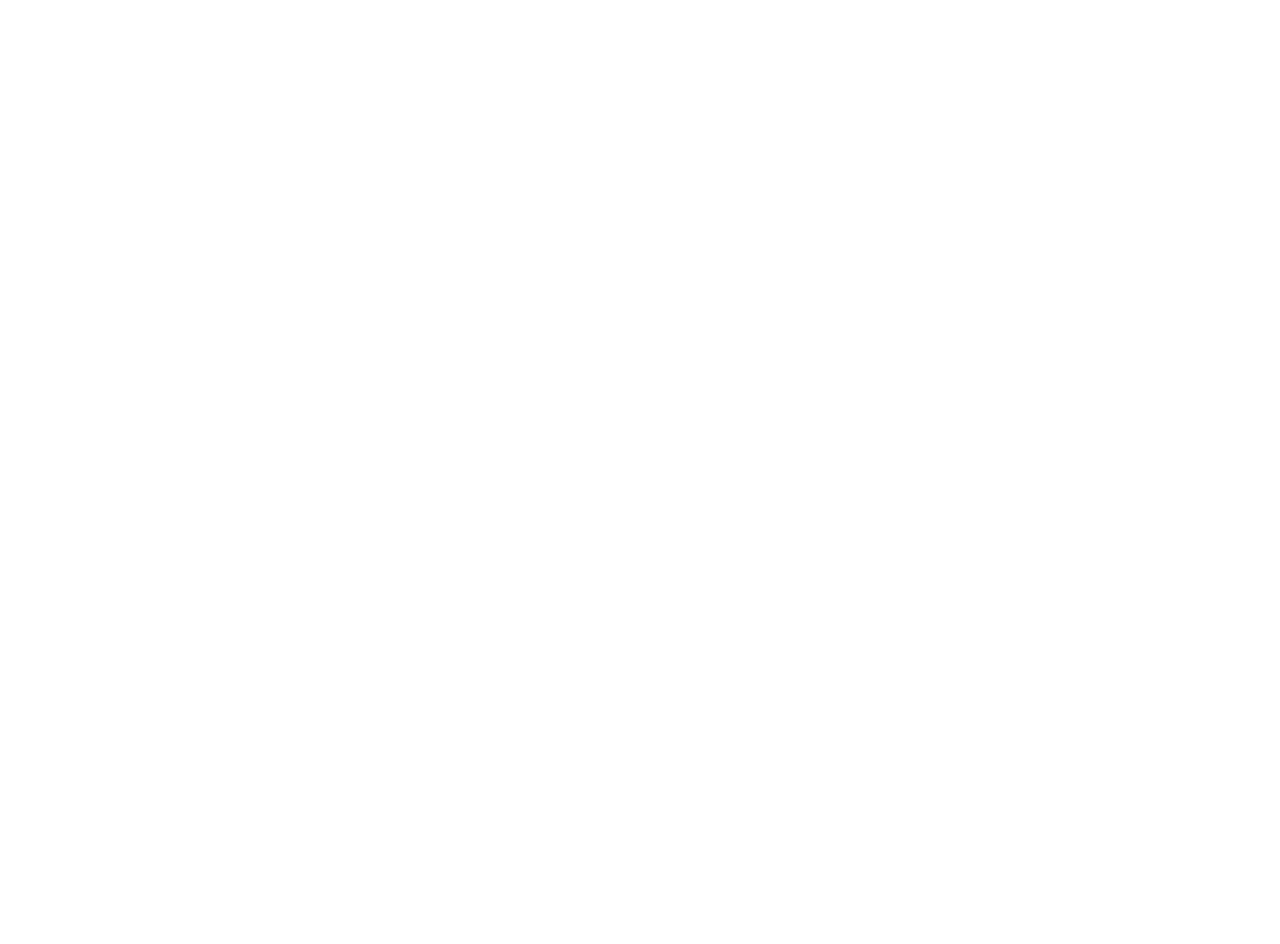
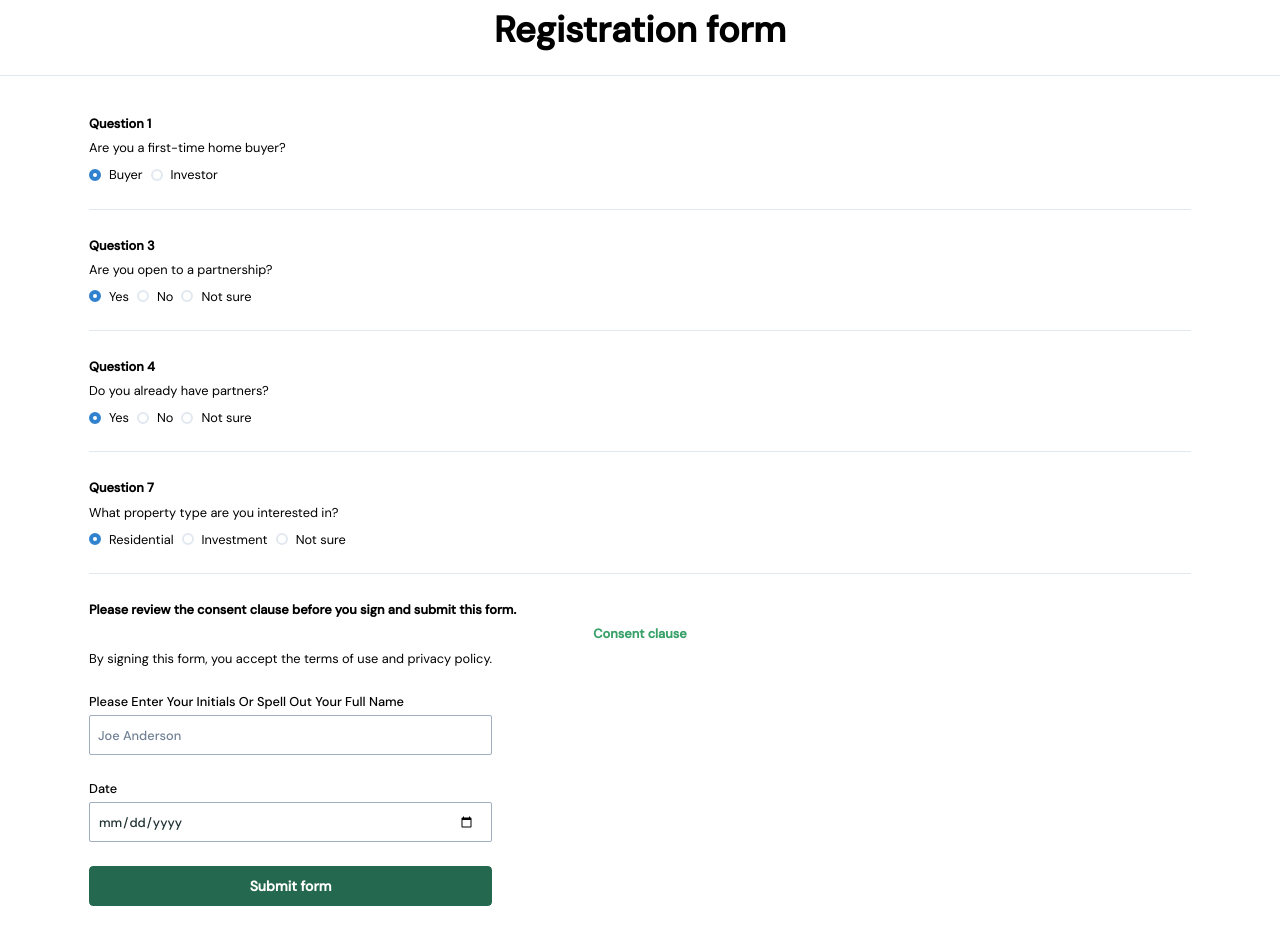
Before and after one commit to OkoloJohnbosco/merge2own.dashboard.co, a React (Vite) app: page /onboarding in a window 1280 px wide. Before the commit this address had no page. Shown: the part 124-1068 px from the top of the page. Before the commit the page ends 800 px from the top, so only its background shows below. Built offline with nearby package versions, Linux system fonts and the light colour scheme.

Commit message:
feat: half way through onboarding flow

```diff
--- a/src/App.tsx
+++ b/src/App.tsx
@@ -9,6 +9,7 @@
 import Register from "./modules/auth/register";
 import SuccessPage from "./modules/auth/success";
 import Home from "./modules/home";
+import OnboardingPage from "./modules/onbaord";
 
 function App() {
   return (
@@ -22,6 +23,7 @@
 
       <Route element={<OnBoardLayout />}>
         <Route path="register/success" element={<SuccessPage />} />
+        <Route path="onboarding" element={<OnboardingPage />} />
       </Route>
     </Routes>
   );
--- a/src/components/section/index.tsx
+++ b/src/components/section/index.tsx
@@ -2,7 +2,7 @@
 
 function Section({ children, ...props }: StackProps) {
   return (
-    <Stack w="full" maxW="1200px" mx="auto" px={{ base: 4, md: 6 }} {...props}>
+    <Stack w="full" maxW="1150px" mx="auto" px={{ base: 4, md: 6 }} {...props}>
       {children}
     </Stack>
   );
--- a/src/lib/theme/components.ts
+++ b/src/lib/theme/components.ts
@@ -55,7 +55,7 @@
         color: "white",
         fontSize: "nm",
         // px: "40px",
-        rounded: "1px",
+        rounded: "4px",
         height: "40px",
         _hover: {
           _disabled: {
@@ -72,7 +72,7 @@
         color: "brand.darkest",
         fontSize: "nm",
         // px: "40px",
-        rounded: "1px",
+        rounded: "4px",
         height: "40px",
         _hover: {
           _disabled: {
--- a/src/modules/auth/forget-passowrd/index.tsx
+++ b/src/modules/auth/forget-passowrd/index.tsx
@@ -71,7 +71,7 @@
             />
           </Stack>
 
-          <Button variant="primary" w="full" type="submit" data-testid="login">
+          <Button variant="primary" w="full" type="submit">
             Reset Password
           </Button>
         </Stack>
--- a/src/modules/auth/login/index.tsx
+++ b/src/modules/auth/login/index.tsx
@@ -89,7 +89,7 @@
             />
           </Stack>
 
-          <Button variant="primary" w="full" type="submit" data-testid="login">
+          <Button variant="primary" w="full" type="submit">
             Sign in
           </Button>
         </Stack>
--- a/src/modules/auth/register/index.tsx
+++ b/src/modules/auth/register/index.tsx
@@ -135,7 +135,7 @@
               </Stack>
             </RadioGroup>
           </Stack>
-          <Button variant="primary" w="full" type="submit" data-testid="login">
+          <Button variant="primary" w="full" type="submit">
             Create an account
           </Button>
         </Stack>
--- a/src/modules/auth/success/index.tsx
+++ b/src/modules/auth/success/index.tsx
@@ -23,7 +23,7 @@
         minH="calc(100vh - 82px)"
         bg="white"
       >
-        <Section h="full" py={10} justifyContent="center">
+        <Section h="full" py={10} justifyContent="center" maxW="550px">
           <Box maxW="200px" pb={4}>
             <Image src={tickImg} alt="" />
           </Box>
--- /dev/null
+++ b/src/modules/onbaord/index.tsx
@@ -0,0 +1,118 @@
+import CustomInput from "@/components/input";
+import Section from "@/components/section";
+import {
+  Button,
+  Heading,
+  Radio,
+  RadioGroup,
+  Stack,
+  Text,
+} from "@chakra-ui/react";
+import React from "react";
+
+function OnboardingPage() {
+  const [value, setValue] = React.useState("1");
+
+  return (
+    <Stack spacing={10} pb={10}>
+      <Stack py={6} borderBottom="1px solid" borderColor="gray.200">
+        <Section textAlign="center">
+          <Text>Onboarding</Text>
+          <Heading>Registration form</Heading>
+        </Section>
+      </Stack>
+      <Stack>
+        <Section spacing={7}>
+          {/* Question 1 */}
+          <Stack pb={6} borderBottom="1px solid" borderColor="gray.200">
+            <Heading fontSize="sm">Question 1</Heading>
+            <Text>Are you a first-time home buyer?</Text>
+            <RadioGroup size="sm" onChange={setValue} value={value}>
+              <Stack direction="row">
+                <Radio value="1">Buyer</Radio>
+                <Radio value="2">Investor</Radio>
+              </Stack>
+            </RadioGroup>
+          </Stack>
+
+          {/* Question 3 */}
+          <Stack pb={6} borderBottom="1px solid" borderColor="gray.200">
+            <Heading fontSize="sm">Question 3</Heading>
+            <Text>Are you open to a partnership?</Text>
+            <RadioGroup size="sm" onChange={setValue} value={value}>
+              <Stack direction="row">
+                <Radio value="1">Yes</Radio>
+                <Radio value="2">No</Radio>
+                <Radio value="2">Not sure</Radio>
+              </Stack>
+            </RadioGroup>
+          </Stack>
+
+          {/* Question 4 */}
+          <Stack pb={6} borderBottom="1px solid" borderColor="gray.200">
+            <Heading fontSize="sm">Question 4</Heading>
+            <Text>Do you already have partners?</Text>
+            <RadioGroup size="sm" onChange={setValue} value={value}>
+              <Stack direction="row">
+                <Radio value="1">Yes</Radio>
+                <Radio value="2">No</Radio>
+                <Radio value="2">Not sure</Radio>
+              </Stack>
+            </RadioGroup>
+          </Stack>
+
+          {/* Question 7 */}
+          <Stack pb={6} borderBottom="1px solid" borderColor="gray.200">
+            <Heading fontSize="sm">Question 7</Heading>
+            <Text>What property type are you interested in?</Text>
+            <RadioGroup size="sm" onChange={setValue} value={value}>
+              <Stack direction="row">
+                <Radio value="1">Residential</Radio>
+                <Radio value="2">Investment</Radio>
+                <Radio value="2">Not sure</Radio>
+              </Stack>
+            </RadioGroup>
+          </Stack>
+
+          <Stack>
+            <Stack>
+              <Heading fontSize="sm">
+                Please review the consent clause before you sign and submit this
+                form.
+              </Heading>
+              <Button variant="link" size="sm" colorScheme="green">
+                Consent clause
+              </Button>
+            </Stack>
+            <Stack w="fit-content" spacing={6}>
+              <Text>
+                By signing this form, you accept the terms of use and privacy
+                policy.
+              </Text>
+              <CustomInput
+                name="name"
+                label="Please enter your initials or spell out your full name"
+                placeholder="Joe Anderson"
+              />
+              <CustomInput
+                name="date"
+                label="Date"
+                placeholder=""
+                type="date"
+              />
+              <Button
+                variant="primary"
+                w="full"
+                // type="submit"
+              >
+                Submit form
+              </Button>
+            </Stack>
+          </Stack>
+        </Section>
+      </Stack>
+    </Stack>
+  );
+}
+
+export default OnboardingPage;
```
